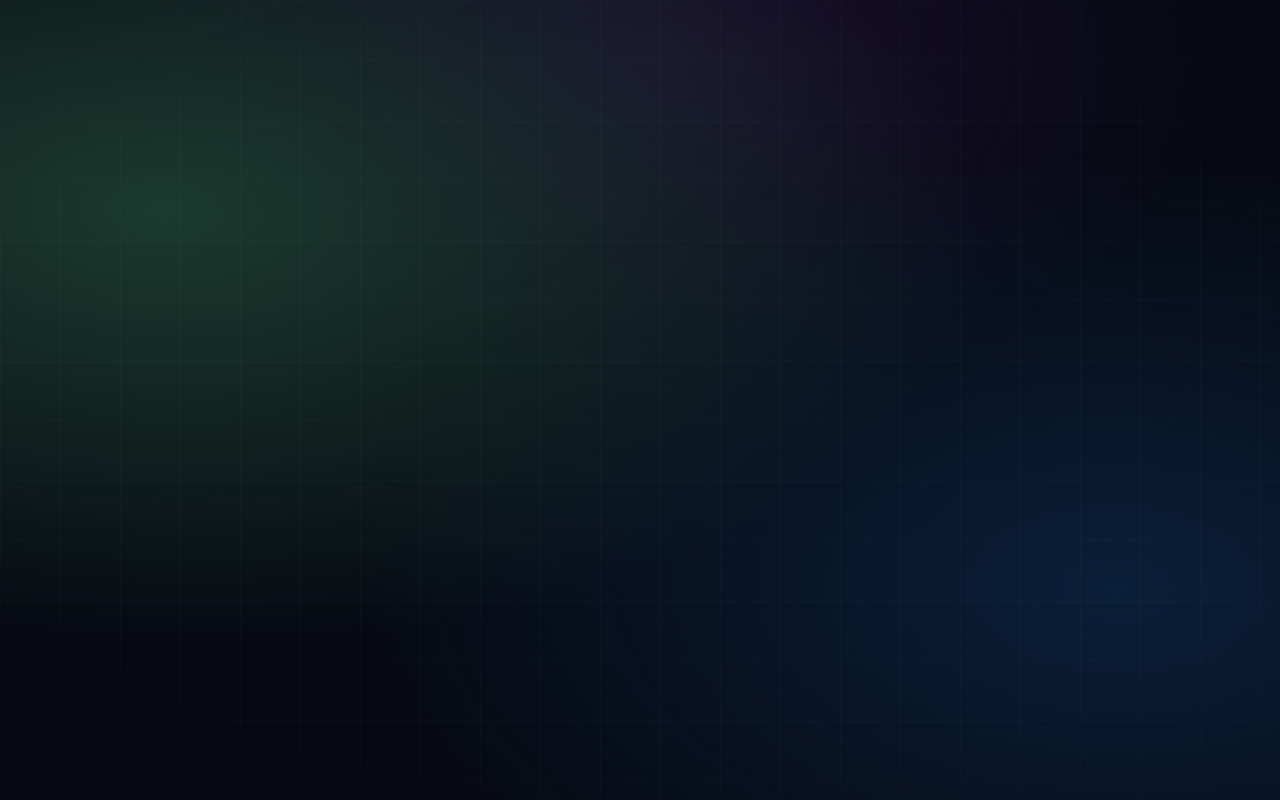
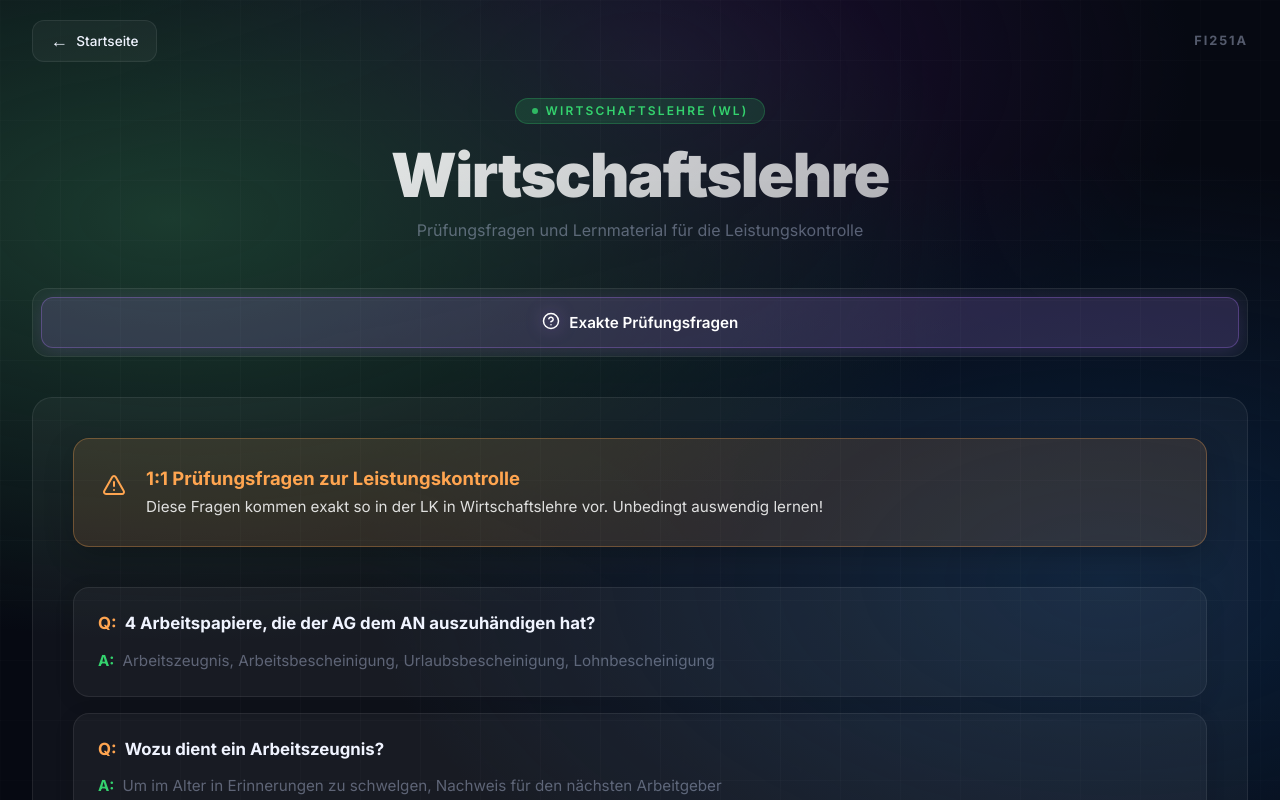
Before and after one commit to MartinGeltl21/FI251A, a React (Vite) app: page /wl in a window 1280 px wide. Before the commit this address had no page. Shown: the top 800 px of the page. Built offline with nearby package versions, Linux system fonts and the light colour scheme.

Commit message:
feat: Add WLPage with exakte Fragen and link from Lernmaterial & Homepage

```diff
--- a/src/App.tsx
+++ b/src/App.tsx
@@ -8,6 +8,7 @@ import QuizPage from './pages/QuizPage';
 import InfosPage from './pages/InfosPage';
 import ITGrundschutzPage from './pages/ITGrundschutzPage';
 import BWLPage from './pages/BWLPage';
+import WLPage from './pages/WLPage';
 
 export default function App() {
     return (
@@ -19,6 +20,7 @@ export default function App() {
                     <Route path="/lernmaterial" element={<LernmaterialPage />} />
                     <Route path="/it-grundschutz" element={<ITGrundschutzPage />} />
                     <Route path="/bwl" element={<BWLPage />} />
+                    <Route path="/wl" element={<WLPage />} />
                     <Route path="/quiz" element={<QuizPage />} />
                     <Route path="/stundenplan" element={<StundenplanPage />} />
                     <Route path="/infos" element={<InfosPage />} />
--- a/src/pages/HomePage.tsx
+++ b/src/pages/HomePage.tsx
@@ -72,6 +72,24 @@ export default function HomePage() {
                     <h3 className="info-banner__title">Wichtige Info</h3>
                     <p className="info-banner__desc">
                         Am ersten Mittwoch im nächsten Turnus (<b>29.04.2026</b>) schreiben wir eine LK in WL!
+                        <br />
+                        <span
+                            onClick={() => navigate('/wl#exakte-fragen')}
+                            style={{
+                                cursor: 'pointer',
+                                display: 'inline-flex',
+                                alignItems: 'center',
+                                gap: '0.4rem',
+                                marginTop: '0.6rem',
+                                color: '#ffa550',
+                                borderBottom: '1px solid rgba(255, 165, 80, 0.4)',
+                                paddingBottom: '0.1rem',
+                                fontWeight: '600',
+                                fontSize: '0.9rem'
+                            }}
+                        >
+                            Exakte Fragen ansehen <span style={{ fontSize: '1.1rem' }}>→</span>
+                        </span>
                     </p>
                 </div>
             </div>
--- a/src/pages/LernmaterialPage.tsx
+++ b/src/pages/LernmaterialPage.tsx
@@ -75,9 +75,10 @@ const lernItems: LernItem[] = [
         icon: Briefcase,
         title: 'Wirtschaftslehre',
         description: 'WL – Wirtschaft, Recht & betriebliche Zusammenhänge',
-        href: '#',
+        href: '/wl',
         accent: '255, 100, 130',
-        available: false,
+        available: true,
+        internal: true,
     },
     {
         icon: Landmark,
--- /dev/null
+++ b/src/pages/WLPage.tsx
@@ -0,0 +1,120 @@
+import { useState, useEffect } from 'react';
+import { useNavigate, useLocation } from 'react-router-dom';
+import { HelpCircle, AlertTriangle } from 'lucide-react';
+import type { ElementType } from 'react';
+
+type TabKey = 'exakte_fragen';
+
+const tabs: { key: TabKey; label: string; icon: ElementType }[] = [
+    { key: 'exakte_fragen', label: 'Exakte Prüfungsfragen', icon: HelpCircle },
+];
+
+/* ────────────────────────────────────────────
+   Exakte Prüfungsfragen
+   ──────────────────────────────────────────── */
+const exakteFragenData = [
+    { q: "4 Arbeitspapiere, die der AG dem AN auszuhändigen hat?", a: "Arbeitszeugnis, Arbeitsbescheinigung, Urlaubsbescheinigung, Lohnbescheinigung" },
+    { q: "Wozu dient ein Arbeitszeugnis?", a: "Um im Alter in Erinnerungen zu schwelgen, Nachweis für den nächsten Arbeitgeber" },
+    { q: "Welche Formvorschrift gilt für Arbeitszeugnisse?", a: "Schriftlich" },
+    { q: "Worin besteht der Unterschied zwischen dem qualifizierenden und dem einfachen Arbeitszeugnis?", a: "Im Qualifizierenden ist eine Beschreibung und eine Beurteilung (Leistung & Verhalten) enthalten." },
+    { q: "Erhält man als Arbeitnehmer automatisch ein Arbeitszeugnis?", a: "Nein. Als Azubi erhält man automatisch das einfache Zeugnis, für das Qualifizierte muss man aktiv nachfragen." },
+    { q: "Welche Informationen darf ein qualifiziertes Arbeitszeugnis nicht enthalten, es sei denn der AN wünscht es?", a: "Gewerkschaftsmitgliedschaft, Krankheiten, einmaliger negativer Vorfall, Parteizugehörigkeit" },
+    { q: "Warum hat sich dieser “Geheimcode” in Arbeitszeugnissen etabliert?", a: "Wegen der Fürsorgepflicht des Arbeitgebers (Zeugnis muss wohlwollend formuliert sein) und der Pflicht zur Wahrheit (Leistung muss wahrheitsgemäß dargestellt werden)." },
+    { q: "Was ist nicht zugelassen im Arbeitszeugnis?", a: "Bewusstes Weglassen wichtiger Beurteilungen, Fokus auf Unwichtiges, Namen falsch schreiben" },
+    { q: "Gründe für die Ausstellung eines Zwischenzeugnisses?", a: "Mutterschaftsurlaub, Abteilungschef/Vorgesetzter wechselt, eigener Wechsel" },
+    { q: "Was kann man machen, wenn man mit dem Inhalt des Arbeitszeugnis nicht zufrieden ist?", a: "Gespräch suchen, Frist setzen (am besten eigene Formulierung evtl. parat haben), wenn es eskaliert, dann beim Arbeitsgericht klagen" },
+    { q: "Wann verfällt der Anspruch auf ein qualifiziertes Arbeitszeugnis?", a: "Nach 3 Jahren verfällt der Anspruch auf ein qualifiziertes Arbeitszeugnis, weil der Inhalt nicht mehr verifiziert werden kann, oder das Unternehmen ist insolvent/pleite." }
+];
+
+function ExakteFragen() {
+    return (
+        <div className="gs-content">
+            <div className="gs-exam-notice" style={{ background: 'rgba(255,165,80,0.12)', borderColor: 'rgba(255,165,80,0.3)', marginBottom: '2.5rem' }}>
+                <span className="gs-exam-notice__icon"><AlertTriangle size={24} color="#ffa550" /></span>
+                <div>
+                    <strong style={{ color: '#ffa550' }}>1:1 Prüfungsfragen zur Leistungskontrolle</strong>
+                    <p style={{ color: 'rgba(255,255,255,0.85)', marginTop: '0.25rem' }}>Diese Fragen kommen exakt so in der LK in Wirtschaftslehre vor. Unbedingt auswendig lernen!</p>
+                </div>
+            </div>
+
+            <div style={{ display: 'flex', flexDirection: 'column', gap: '1rem' }}>
+                {exakteFragenData.map((item, index) => (
+                    <div key={index} style={{
+                        background: 'var(--glass-bg)',
+                        padding: '1.5rem',
+                        borderRadius: '16px',
+                        border: '1px solid var(--glass-border)',
+                        boxShadow: '0 4px 20px rgba(0,0,0,0.1)'
+                    }}>
+                        <h3 style={{ fontSize: '1.05rem', marginBottom: '0.85rem', color: 'var(--text-primary)', lineHeight: '1.4' }}>
+                            <span style={{ color: '#ffa550', marginRight: '8px', fontWeight: 'bold' }}>Q:</span>
+                            {item.q}
+                        </h3>
+                        <p style={{ color: 'var(--text-muted)', lineHeight: '1.5', fontSize: '0.95rem' }}>
+                            <span style={{ color: 'var(--lk-green)', marginRight: '8px', fontWeight: 'bold' }}>A:</span>
+                            {item.a}
+                        </p>
+                    </div>
+                ))}
+            </div>
+        </div>
+    );
+}
+
+/* ────────────────────────────────────────────
+   Main Page Component
+   ──────────────────────────────────────────── */
+export default function WLPage() {
+    const [activeTab, setActiveTab] = useState<TabKey>('exakte_fragen');
+    const navigate = useNavigate();
+    const location = useLocation();
+
+    useEffect(() => {
+        if (location.hash === '#exakte-fragen') {
+            setActiveTab('exakte_fragen');
+            // Timeout allows the page to finish rendering
+            setTimeout(() => window.scrollTo({ top: 0, behavior: 'smooth' }), 50);
+        }
+    }, [location]);
+
+    return (
+        <div className="gs-page">
+            <header className="stundenplan-header">
+                <div className="header-eyebrow">
+                    <span className="badge-dot" />
+                    Wirtschaftslehre (WL)
+                </div>
+                <h1>Wirtschaftslehre</h1>
+                <p>Prüfungsfragen und Lernmaterial für die Leistungskontrolle</p>
+            </header>
+
+            {/* Tab Navigation */}
+            <nav className="gs-tabs">
+                {tabs.map((tab) => (
+                    <button
+                        key={tab.key}
+                        className={`gs-tab ${activeTab === tab.key ? 'gs-tab--active' : ''}`}
+                        onClick={() => setActiveTab(tab.key)}
+                        id={`wl-tab-${tab.key}`}
+                    >
+                        <span className="gs-tab__icon"><tab.icon size={18} /></span>
+                        <span className="gs-tab__label">{tab.label}</span>
+                    </button>
+                ))}
+            </nav>
+
+            {/* Tab Content */}
+            <div className="gs-tab-content">
+                {activeTab === 'exakte_fragen' && <ExakteFragen />}
+            </div>
+
+            <button
+                className="gs-back-link"
+                onClick={() => navigate('/lernmaterial')}
+                id="wl-back-link"
+            >
+                ← Zurück zum Lernmaterial
+            </button>
+        </div>
+    );
+}
```
